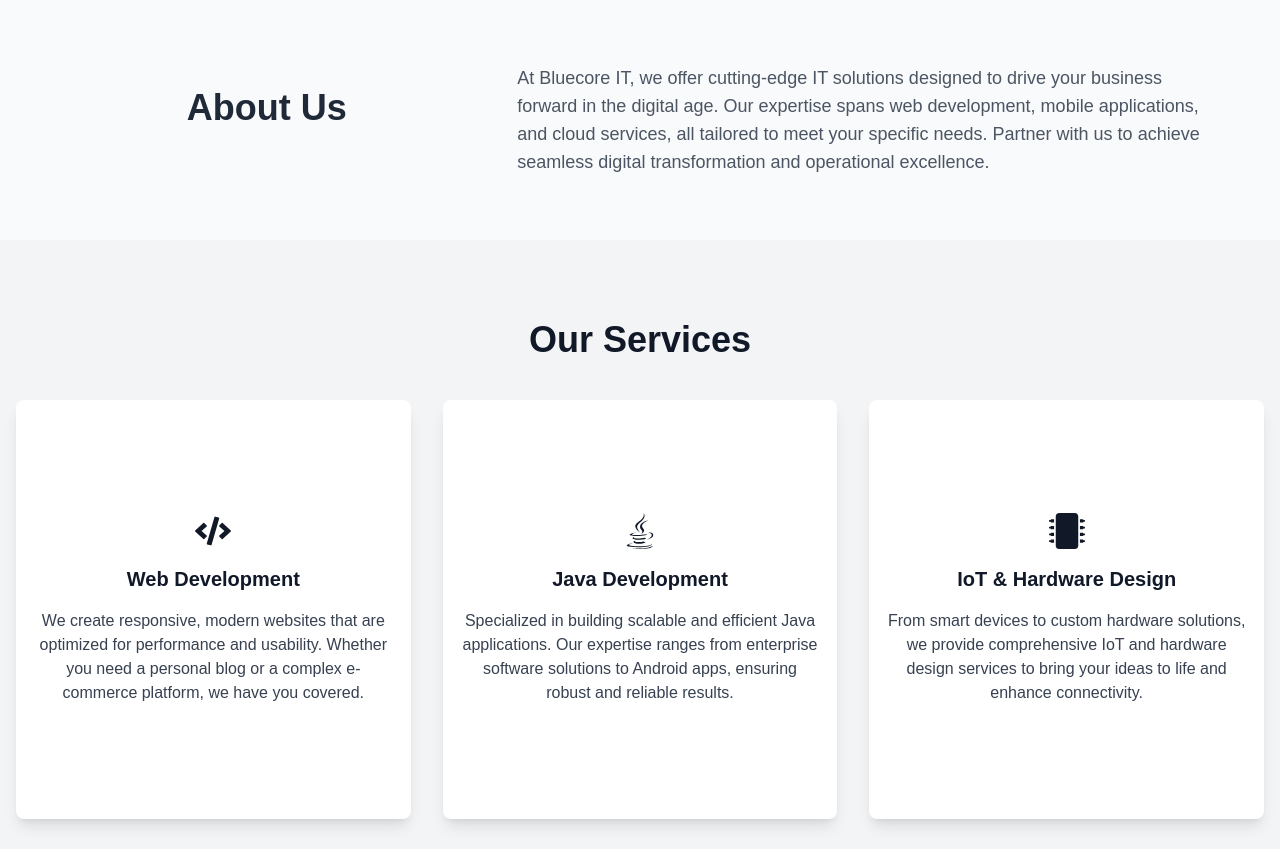
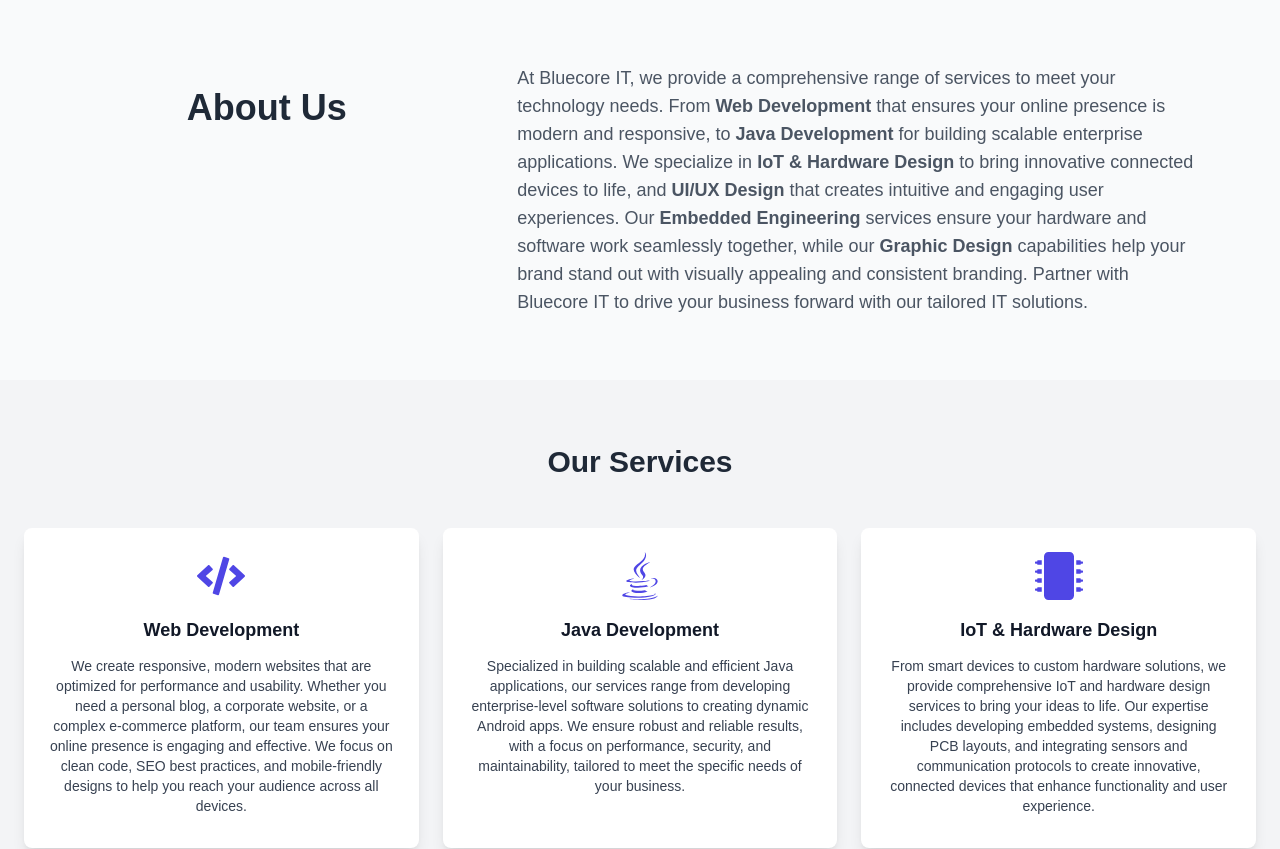
Before and after one commit to Sthakkar2305/Bluecore-it, a React (Create React App) app: page / in a window 1280 px wide. Shown: the part 800-1649 px from the top of the page. Built offline with nearby package versions, Linux system fonts and the light colour scheme.

Commit message:
update form about and ui of service

```diff
--- a/src/components/About.js
+++ b/src/components/About.js
@@ -27,9 +27,17 @@
             animate={{ x: 0, opacity: 1 }}
             transition={{ duration: 0.8 }}
           >
-            <p className="text-base md:text-lg text-gray-600 leading-relaxed">
-              At Bluecore IT, we offer cutting-edge IT solutions designed to drive your business forward in the digital age. Our expertise spans web development, mobile applications, and cloud services, all tailored to meet your specific needs. Partner with us to achieve seamless digital transformation and operational excellence.
-            </p>
+         <p className="text-base md:text-lg text-gray-600 leading-relaxed">
+  At Bluecore IT, we provide a comprehensive range of services to meet your technology needs.
+  From <span className="font-semibold">Web Development</span> that ensures your online presence is modern and responsive,
+  to <span className="font-semibold">Java Development</span> for building scalable enterprise applications.
+  We specialize in <span className="font-semibold">IoT & Hardware Design</span> to bring innovative connected devices to life,
+  and <span className="font-semibold">UI/UX Design</span> that creates intuitive and engaging user experiences.
+  Our <span className="font-semibold">Embedded Engineering</span> services ensure your hardware and software work seamlessly together,
+  while our <span className="font-semibold">Graphic Design</span> capabilities help your brand stand out with visually appealing and consistent branding.
+  Partner with Bluecore IT to drive your business forward with our tailored IT solutions.
+</p>
+
           </motion.div>
         </div>
       </div>
--- a/src/components/Contact.js
+++ b/src/components/Contact.js
@@ -4,6 +4,7 @@
 const Contact = () => {
   const [formData, setFormData] = useState({ name: '', email: '', message: '' });
   const [showPopup, setShowPopup] = useState(false); // State for controlling pop-up visibility
+  const [loading, setLoading] = useState(false); // State for controlling loader visibility
   const formRef = useRef(null);
 
   useEffect(() => {
@@ -27,8 +28,7 @@
 
   const handleSubmit = (e) => {
     e.preventDefault();
-    // Handle form submission here
-    console.log('Form Data Submitted:', formData);
+    setLoading(true); // Show the loader
     sendEmail(formData);
   };
 
@@ -53,6 +53,7 @@
       });
 
       const result = await response.json();
+      setLoading(false); // Hide the loader
       if (result.success) {
         console.log("Email sent successfully:", result);
         setShowPopup(true); // Show the pop-up
@@ -63,6 +64,7 @@
         console.error("Error sending email:", result);
       }
     } catch (error) {
+      setLoading(false); // Hide the loader in case of error
       console.error("Form submission error:", error);
     }
   };
@@ -135,8 +137,35 @@
             type="submit"
             whileHover={{ scale: 1.05 }}
             className="w-full bg-gray-800 text-white py-3 rounded font-semibold shadow-md hover:bg-gray-700 transition-colors"
+            disabled={loading} // Disable button while loading
           >
-            Send Message
+            {loading ? (
+              <div className="flex justify-center items-center">
+                <svg
+                  className="animate-spin h-5 w-5 mr-3 text-white"
+                  xmlns="http://www.w3.org/2000/svg"
+                  fill="none"
+                  viewBox="0 0 24 24"
+                >
+                  <circle
+                    className="opacity-25"
+                    cx="12"
+                    cy="12"
+                    r="10"
+                    stroke="currentColor"
+                    strokeWidth="4"
+                  ></circle>
+                  <path
+                    className="opacity-75"
+                    fill="currentColor"
+                    d="M4 12a8 8 0 018-8V0C5.373 0 0 5.373 0 12h4z"
+                  ></path>
+                </svg>
+                Sending...
+              </div>
+            ) : (
+              "Send Message"
+            )}
           </motion.button>
         </motion.form>
 
--- a/src/components/Services.js
+++ b/src/components/Services.js
@@ -6,61 +6,61 @@
   const services = [
     {
       title: 'Web Development',
-      description: 'We create responsive, modern websites that are optimized for performance and usability. Whether you need a personal blog or a complex e-commerce platform, we have you covered.',
+      description: 'We create responsive, modern websites that are optimized for performance and usability. Whether you need a personal blog, a corporate website, or a complex e-commerce platform, our team ensures your online presence is engaging and effective. We focus on clean code, SEO best practices, and mobile-friendly designs to help you reach your audience across all devices.',
       icon: <FaCode />
     },
     {
       title: 'Java Development',
-      description: 'Specialized in building scalable and efficient Java applications. Our expertise ranges from enterprise software solutions to Android apps, ensuring robust and reliable results.',
+      description: 'Specialized in building scalable and efficient Java applications, our services range from developing enterprise-level software solutions to creating dynamic Android apps. We ensure robust and reliable results, with a focus on performance, security, and maintainability, tailored to meet the specific needs of your business.',
       icon: <FaJava />
     },
     {
       title: 'IoT & Hardware Design',
-      description: 'From smart devices to custom hardware solutions, we provide comprehensive IoT and hardware design services to bring your ideas to life and enhance connectivity.',
+      description: 'From smart devices to custom hardware solutions, we provide comprehensive IoT and hardware design services to bring your ideas to life. Our expertise includes developing embedded systems, designing PCB layouts, and integrating sensors and communication protocols to create innovative, connected devices that enhance functionality and user experience.',
       icon: <FaMicrochip />
     },
     {
       title: 'UI/UX Design',
-      description: 'Creating intuitive and engaging user experiences through meticulous UI/UX design. We focus on both aesthetics and functionality to ensure the best user interaction.',
+      description: 'Creating intuitive and engaging user experiences through meticulous UI/UX design. We prioritize user-centered design principles to craft interfaces that are both aesthetically pleasing and easy to use. Whether it’s a mobile app, a web platform, or a software application, we focus on delivering seamless interactions that drive user satisfaction and retention.',
       icon: <FaPencilRuler />
     },
     {
       title: 'Embedded Engineering',
-      description: 'Specializing in the development of embedded systems, we create reliable and efficient solutions that integrate software and hardware to meet specific requirements.',
+      description: 'Specializing in the development of embedded systems, we create reliable and efficient solutions that integrate software and hardware to meet specific requirements. Our services include firmware development, real-time operating systems, and custom hardware integration, ensuring your embedded devices are both powerful and cost-effective.',
       icon: <FaMobileAlt />
     },
     {
       title: 'Graphic Design',
-      description: 'Offering creative graphic design services that bring your brand’s vision to life. From logos to complete branding, we ensure visual appeal and consistency across all platforms.',
+      description: 'Offering creative graphic design services that bring your brand’s vision to life. From logos and business cards to complete branding and marketing materials, we ensure visual appeal and consistency across all platforms. Our designs are tailored to capture your brand’s identity, making a lasting impression on your audience.',
       icon: <FaPalette />
     },
   ];
 
   return (
-    <section id="services" className="min-h-screen bg-gray-100 py-20">
-      <div className="container mx-auto px-4">
+    <section id="services" className="min-h-screen bg-gray-100 py-16">
+      <div className="container mx-auto px-6">
         <motion.h2
-          className="text-4xl font-bold text-center mb-10"
+          className="text-3xl font-bold text-center mb-12 text-gray-800"
           initial={{ opacity: 0 }}
           animate={{ opacity: 1 }}
           transition={{ duration: 0.5 }}
         >
           Our Services
         </motion.h2>
-        <div className="grid grid-cols-1 sm:grid-cols-2 md:grid-cols-3 gap-8">
+        <div className="grid grid-cols-1 sm:grid-cols-2 lg:grid-cols-3 gap-6">
           {services.map((service, index) => (
             <motion.div
               key={index}
-              className="relative bg-white p-6 rounded-lg shadow-lg flex flex-col justify-between"
-              whileHover={{ scale: 1.05 }}
-              style={{ paddingBottom: '100%' }} // Maintains square aspect ratio
+              className="relative bg-white p-6 rounded-lg shadow-lg flex flex-col items-center justify-between transform transition-transform hover:scale-105"
+              style={{ height: 'auto', minHeight: '320px' }}
+              whileHover={{ y: -10 }}
             >
-              <div className="absolute inset-0 flex flex-col justify-center items-center text-center p-4">
-                <div className="text-4xl mb-4">
+              <div className="flex flex-col items-center text-center">
+                <div className="text-5xl text-indigo-600 mb-4">
                   {service.icon}
                 </div>
-                <h3 className="text-xl font-bold mb-4">{service.title}</h3>
-                <p className="text-gray-700">{service.description}</p>
+                <h3 className="text-lg font-semibold text-gray-900 mb-3">{service.title}</h3>
+                <p className="text-gray-700 text-sm">{service.description}</p>
               </div>
             </motion.div>
           ))}
```
